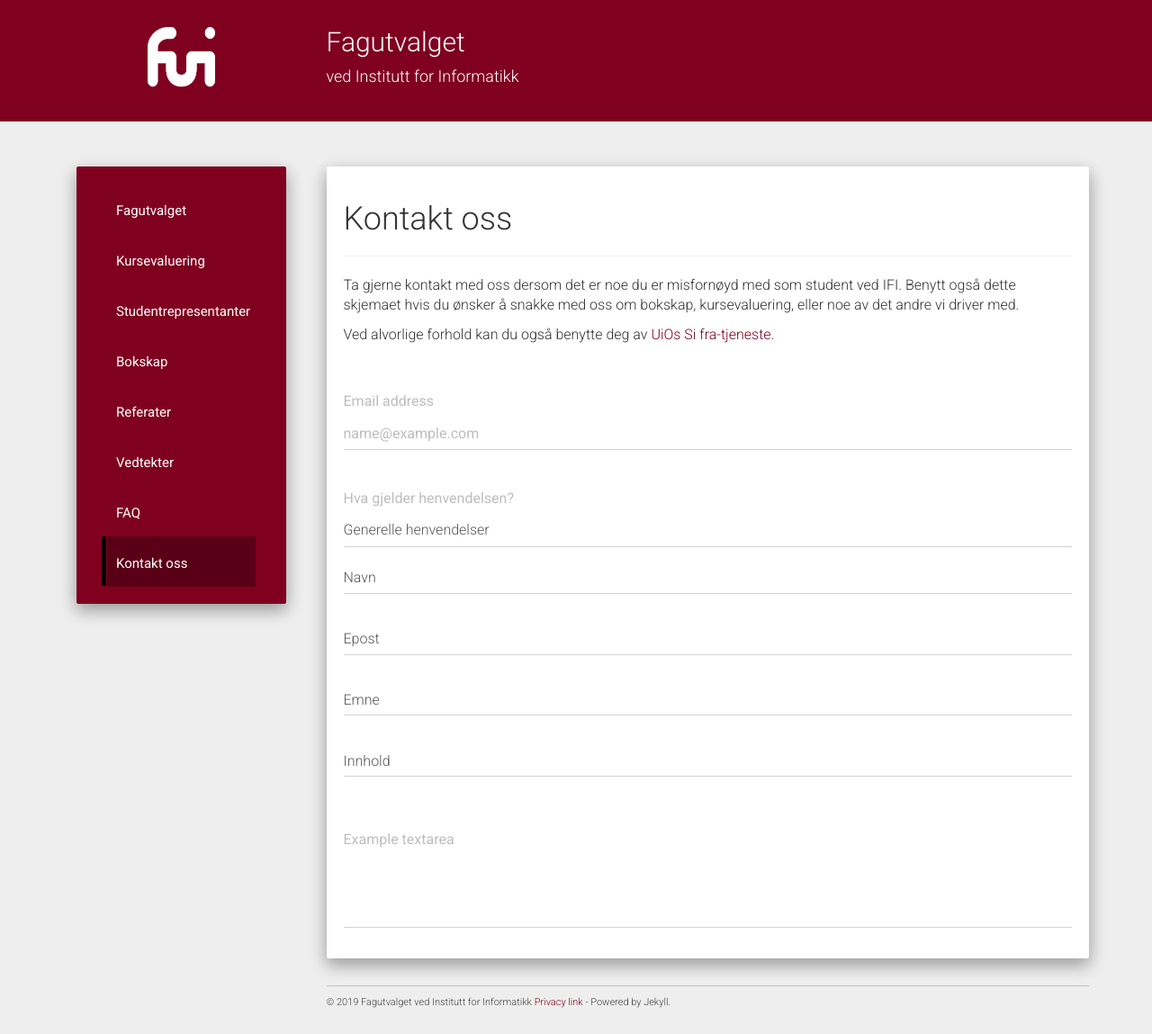
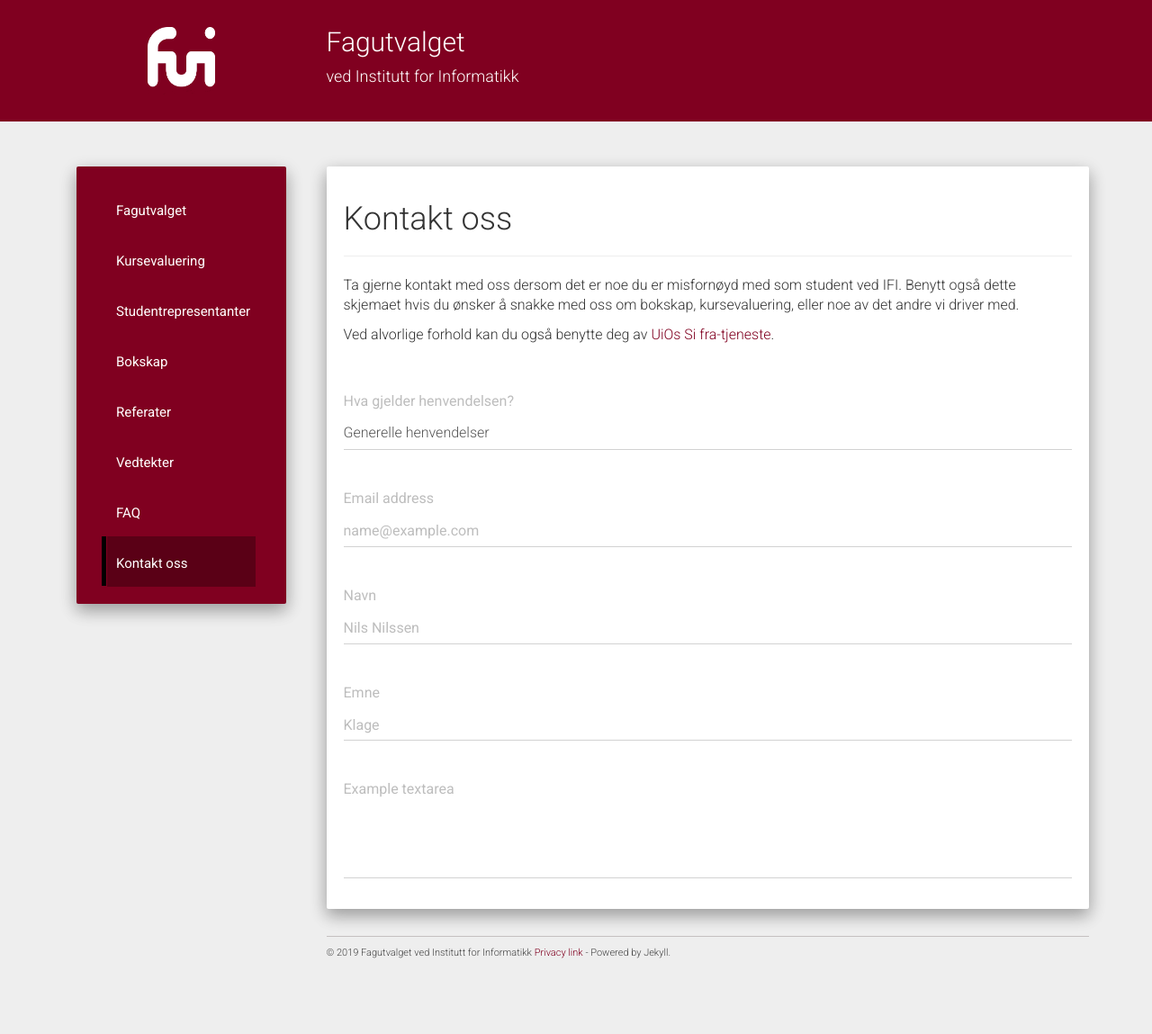
Before and after one commit to fui/fui.github.io, a Jekyll site: the page built from contact.md, in a window 1280 px wide. Shown: the whole page at 90% size. Built offline with Jekyll 4.4.1, drawn with Linux system fonts in a browser that asks for light colours; nearby versions of some CDN libraries; after the commit the page ends 1094 px from its top, so only the background shows below that.

Commit message:
fixing contact

```diff
--- a/contact.md
+++ b/contact.md
@@ -16,10 +16,6 @@ Ved alvorlige forhold kan du også benytte deg av [UiOs Si fra-tjeneste](https:/
 
 <form>
   <div class="form-group">
-    <label for="exampleFormControlInput1">Email address</label>
-    <input type="email" class="form-control" id="exampleFormControlInput1" placeholder="name@example.com">
-  </div>
-  <div class="form-group">
     <label for="exampleFormControlSelect1">Hva gjelder henvendelsen?</label>
     <select class="form-control" id="exampleFormControlSelect1">
       <option value="general">Generelle henvendelser</option>
@@ -29,14 +25,18 @@ Ved alvorlige forhold kan du også benytte deg av [UiOs Si fra-tjeneste](https:/
       <option value="other">Annet</option>
     </select>
   </div>
-  <input type="text" class="form-control" placeholder="First name" id="Navn" value="Navn">
-  <br>
-  <input type="text" class="form-control" placeholder="First name" id="mail" value="Epost">
-  <br>
-  <input type="text" class="form-control" placeholder="First name" id="topic" value="Emne">
-  <br>
-  <input type="text" class="form-control" placeholder="First name" id="contet" value="Innhold">
-  <br>
+  <div class="form-group">
+      <label for="exampleFormControlInput1">Email address</label>
+      <input type="email" class="form-control" id="exampleFormControlInput1" placeholder="name@example.com">
+    </div>
+  <div class="form-group">
+      <label for="exampleFormControlInput1">Navn</label>
+      <input type="text" class="form-control" id="name" placeholder="Nils Nilssen">
+  </div>
+  <div class="form-group">
+        <label for="exampleFormControlInput1">Emne</label>
+        <input type="text" class="form-control" id="alert" placeholder="Klage">
+    </div>
   <div class="form-group">
     <label for="exampleFormControlTextarea1">Example textarea</label>
     <textarea class="form-control" id="exampleFormControlTextarea1" rows="3"></textarea>
```
